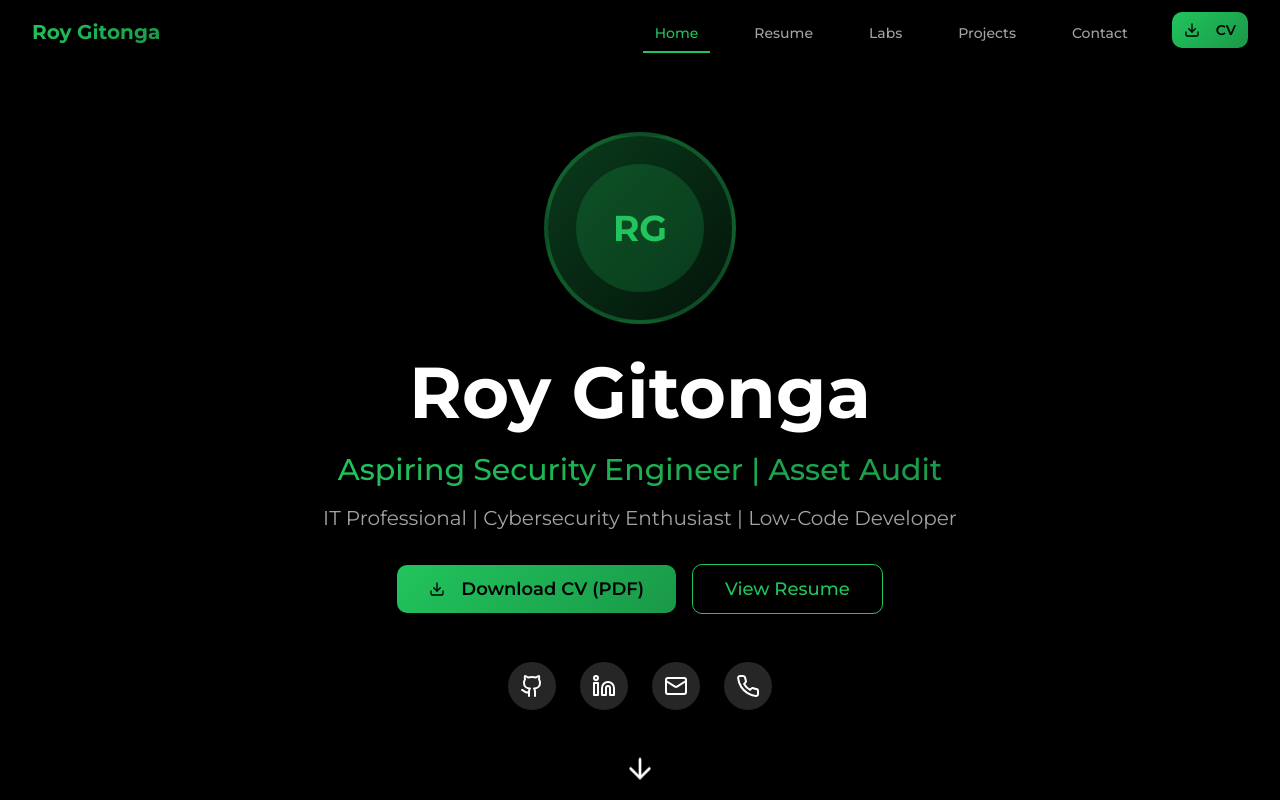
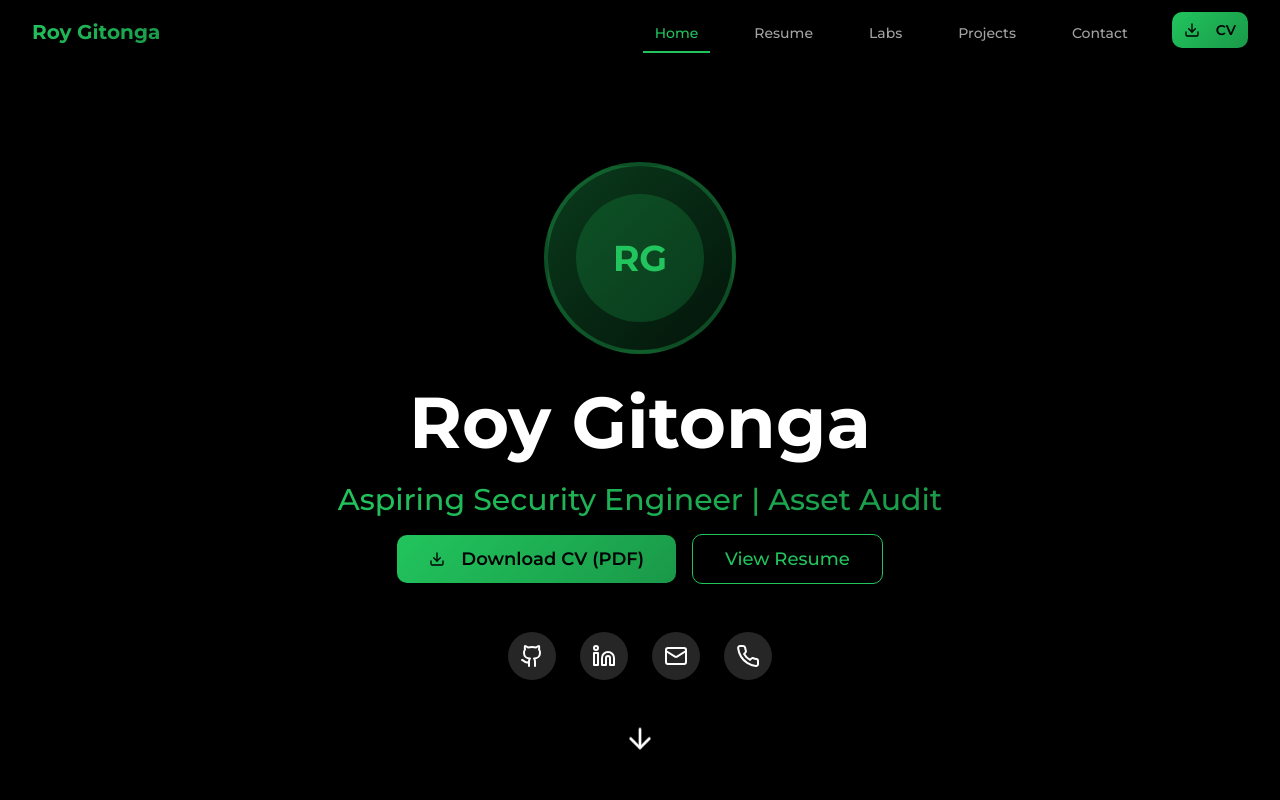
Before and after one commit to roygitongax/rgx-portfolio-v2, a React (Vite) app: page / in a window 1280 px wide. Shown: the top 800 px of the page. Built offline with nearby package versions, Linux system fonts and the light colour scheme.

Commit message:
removed tagline on Hero section

```diff
--- a/src/components/Hero.tsx
+++ b/src/components/Hero.tsx
@@ -29,11 +29,6 @@ const Hero = () => {
         <h2 className="text-2xl md:text-3xl font-medium mb-4 text-gradient max-w-3xl mx-auto leading-tight">
           Aspiring Security Engineer | Asset Audit
         </h2>
-
-        {/* Subheadline */}
-        <p className="text-lg md:text-xl text-muted-foreground mb-8 max-w-2xl mx-auto">
-          IT Professional | Cybersecurity Enthusiast | Low-Code Developer
-        </p>
 
         {/* CTA Buttons */}
         <div className="flex flex-col sm:flex-row gap-4 justify-center items-center mb-12">
```
